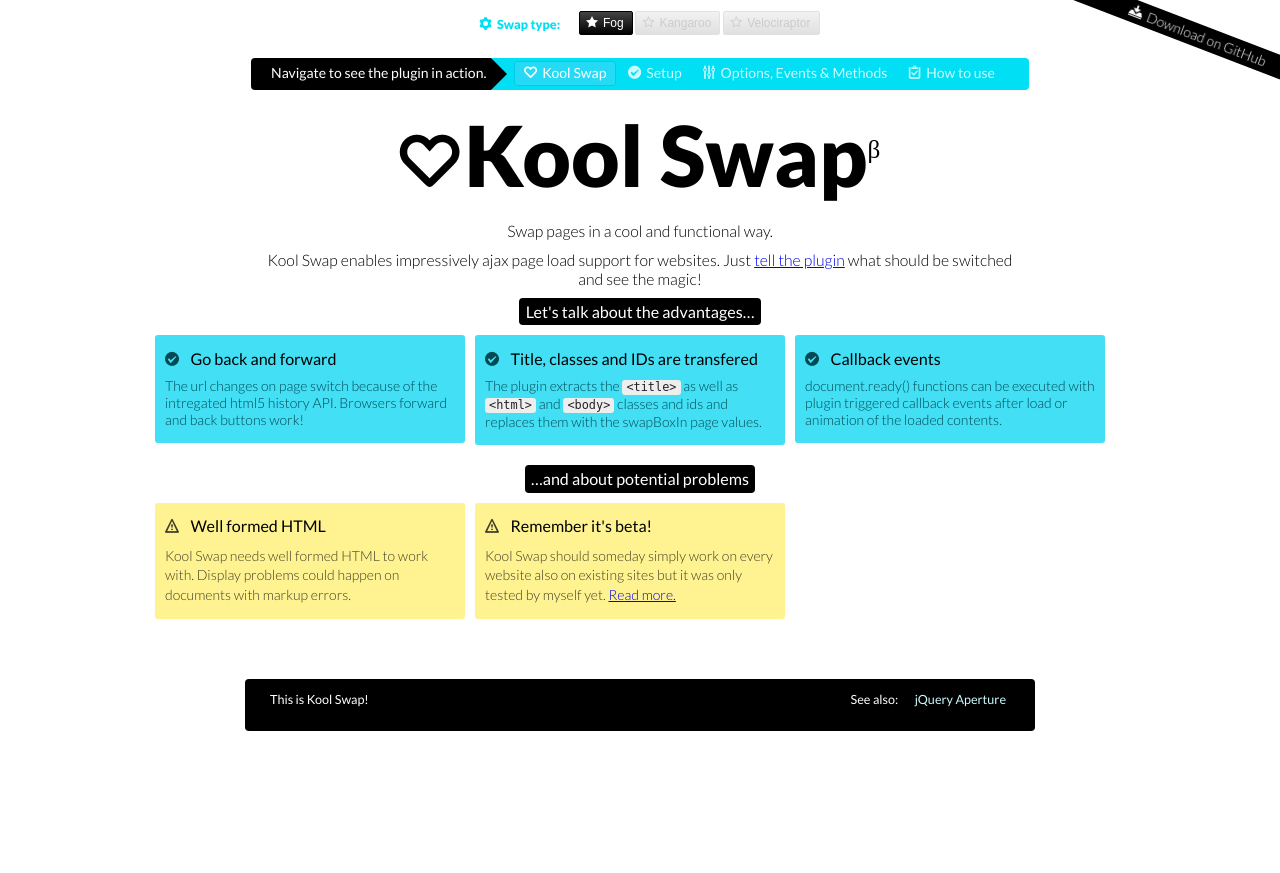
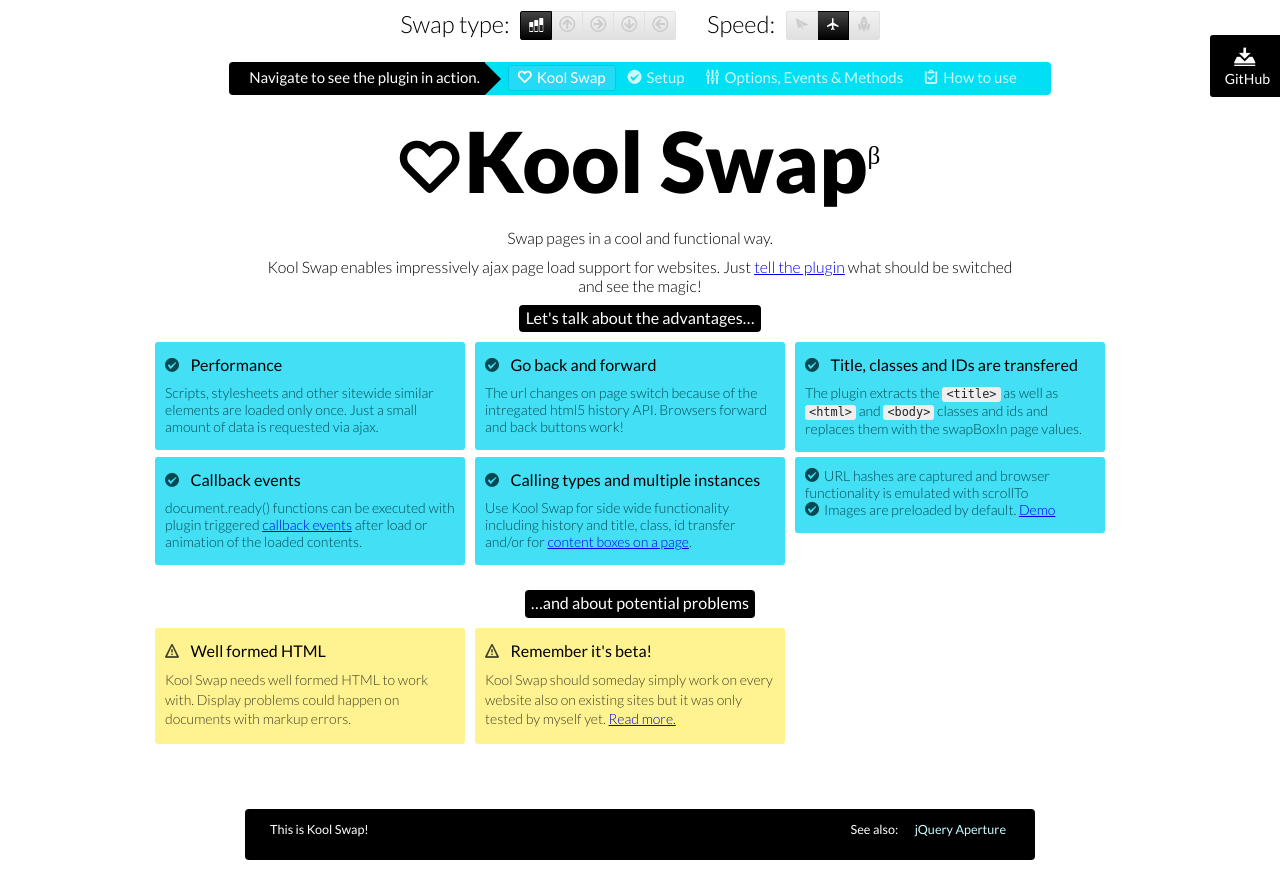
Before and after one commit to griffla/Kool-Swap, a PHP site: page /demo in a window 1280 px wide. Before the commit the page ends 731 px from the top, so only its background shows below. Run offline with PHP 8.4, Linux system fonts and the light colour scheme; some libraries are stand-ins or nearby versions.

Commit message:
Demonstration site adjustments

```diff
--- a/demo/css/demo.css
+++ b/demo/css/demo.css
@@ -12,14 +12,6 @@ body {
 	font-smoothing: antialiased;
 }
 
-
-[data-icon]:before {
-  font-family: Notice;
-  content: attr(data-icon);
-  speak: none;
-}
-
-
 @font-face {
 	font-family: 'icomoon';
 	src:url('../fonts/icomoon/icomoon.eot');
@@ -179,21 +173,25 @@ footer a:hover {
 #dl {
 	background: #000;
 	border: 4px;
+	border-bottom-left-radius: 3px;
+	border-top-left-radius: 3px;
 	color: #fff;
-	padding: .2em 6em;
+	font-weight: 400;
+	padding: 10px 10px 10px 15px;
 	position: fixed;
-	right: -75px;
-	top: 24px;
+	right: 0;
+	top: 35px;
 	text-decoration: none;
-	-moz-transform: rotate(21deg);
-	-webkit-transform: rotate(21deg);
-	-o-transform: rotate(21deg);
-	-ms-transform: rotate(21deg);
 	z-index: 99;
 }
 
+#dl [data-icon] {
+	font-size: 1.5em;
+}
+
 .main {
-	margin: 15px 0 0;
+	margin: 15px auto 0;
+	width: 980px;
 }
 
 .main > nav {
@@ -208,6 +206,7 @@ nav ul {
 
 header {
 	display: inline-block;
+	font-size: 15px;
 	margin: 0 0 0 0;
 
 }
@@ -291,28 +290,6 @@ nav ul li a [data-icon] {
 	top: 50%;
 }
 
-#animType {
-	background-color: #fff;
-	border-top: 0;
-	border-right: 0;
-	border-bottom-left-radius: 4px;
-	margin: 0 auto;
-	padding: 1px 3px;
-/*	position: fixed;*/
-/*	right: 0; */
-	top: 0;
-	z-index: 3;
-}
-
-#animType p {
-	color: #00dff3;
-	float: left;
-	font-size: .9em;
-	font-weight: 900;
-	line-height: 2.2em;
-	margin: 0 1.5em 0;
-}
-
 table {
 	border-collapse: collapse;
 	margin: 0 0 40px;
@@ -391,14 +368,47 @@ td:first-child {
 	font-weight: 400;
 }
 
+#settings {
+	background-color: #fff;
+	border-top: 0;
+	border-right: 0;
+	border-bottom-left-radius: 4px;
+	margin: 0 auto;
+	padding: 1px 3px;
+	top: 0;
+	z-index: 3;
+}
+
+#settings h2 {
+	background: none;
+	color: #000;
+	display: inline-block;
+	font-size: 1.7em;
+	font-weight: 300;
+	line-height: 1.1em;
+	margin: 0 8px 0;
+	padding: 0;
+	vertical-align: top;
+}
+
+#settings .buttons {
+	display: inline-block;
+	padding-right: 20px;
+}
+
+#settings .buttons:last-child {
+	padding-right: 8px;
+}
+
 button {
 	border: 1px solid #e1e1e1;
-	border-radius: 2px;
+	border-left-width: 0;
 	color: #ccc;
-	font-size: 12px;
+	font-size: 16px;
+	font-weight: 100;
 	line-height: 1em;
-	padding: 4px 8px 5px 6px;
-/*	text-transform: uppercase;*/
+	margin: 0;
+	padding: 4px 7px 5px;
 
 	background: #f2f2f2;
 	background: -moz-linear-gradient(top,  #f2f2f2 0%, #e0e0e0 100%);
@@ -410,8 +420,28 @@ button {
 	filter: progid:DXImageTransform.Microsoft.gradient( startColorstr='#f2f2f2', endColorstr='#e0e0e0',GradientType=0 );
 }
 
+.buttons button {
+	float: left;
+}
+
+.buttons button:first-child {
+	border-left-width: 1px;
+	border-bottom-left-radius: 2px;
+	border-top-left-radius: 2px;
+}
+
+.buttons button:last-child {
+	border-bottom-right-radius: 2px;
+	border-top-right-radius: 2px;
+}
+
+
+#settings button [data-icon]::before {
+	padding: 0;
+}
+
 button.active {
-	border: 1px solid #000;
+	border-color: #000;
 	color: #fff;
 
 	background: #000;
@@ -421,11 +451,7 @@ button.active {
 	background: -o-linear-gradient(top,  #444 0%,#000 100%);
 	background: -ms-linear-gradient(top,  #444 0%,#000 100%);
 	background: linear-gradient(to bottom,  #444 0%,#000 100%);
-	filter: progid:DXImageTransform.Microsoft.gradient( startColorstr='#444', endColorstr='#000',GradientType=0 );
-}
-
-button.active [data-icon]:before {
-	content: attr(data-icon-active);
+	filter: progid:DXImageTransform.Microsoft.gradient( startColorstr='#444444', endColorstr='#000000',GradientType=0 );
 }
 
 button:hover:not(.active) {
@@ -453,7 +479,7 @@ button:hover:not(.active) {
 	border-radius: 3px;
 	color: #034953;
 	float: left;
-	margin: 0 5px;
+	margin: 0 5px 5px;
 	max-width: 290px;
 	padding: 10px 10px 15px;
 	text-align: left;
@@ -491,3 +550,38 @@ sup {
 	display: table;
 	content: "";
 }
+
+
+.tooltip {
+	position: relative;
+}
+
+/* Tooltips */
+.tooltip:hover:before{
+	background-color: #333;
+	background-color: rgba(0, 0, 0, .75);
+	border-radius: 2px;
+	color: #ffffff;
+	content: attr(title);
+	display: block;
+	font: 300 12px 'Lato', serif;
+	height: 30px;
+	left: 0;
+	line-height: 30px;
+	padding: 0 15px;
+	position: absolute;
+	bottom: -40px;
+	white-space: nowrap;
+}
+
+.tooltip:hover:after{
+	border: 7px solid transparent;
+	border-bottom-color: #333;
+	border-bottom: 7px solid rgba(0, 0, 0, .75);
+	border-top: 0;
+	content: "";
+	display: block;
+	left: 10px;
+	position: absolute;
+	bottom: -10px;
+}
--- a/demo/index.html
+++ b/demo/index.html
@@ -2,7 +2,6 @@
 <html>
 
 <head>
-    <meta charset="utf-8">
     <title>Demonstration - Ajax page swap with history support and optional effects with jQuery Kool Swap!</title>
     <meta name="author" content="Joscha Schmidt">
     <meta name="description" content="Ajax page swap with history support and optional effects with jQuery Kool Swap!">
@@ -19,13 +18,26 @@
 </head>
 
 <body>
-    <div class="tip" id="animType">
-       <p><span aria-hidden="true" data-icon="&#xe002;"></span>Swap type:</p>
-       <button data-anim-type="ksFog" class="active"><span aria-hidden="true" data-icon="&#xe000;" data-icon-active="&#xe001;"></span>Fog</button>
-       <button data-anim-type="ksKangaroo"><span aria-hidden="true" data-icon="&#xe000;" data-icon-active="&#xe001;"></span>Kangaroo</button>
-       <button data-anim-type="ksVelociraptor"><span aria-hidden="true" data-icon="&#xe000;" data-icon-active="&#xe001;"></span>Velociraptor</button>
+    <div class="tip" id="settings">
+        <h2>Swap type:</h2>
+
+        <div class="buttons clear">
+            <button data-anim-type="ksFade" class="active tooltip" title="Fade"><span aria-hidden="true" data-icon="&#xe02d;"></span></button>
+            <button data-anim-type="ksBottomToTop" class="tooltip" title="Animate bottom to top"><span aria-hidden="true" data-icon="&#xe025;"></span></button>
+            <button data-anim-type="ksLeftToRight" class="tooltip" title="Animate left to right"><span aria-hidden="true" data-icon="&#xe027;"></span></button>
+            <button data-anim-type="ksTopToBottom" class="tooltip" title="Animate top to bottom"><span aria-hidden="true" data-icon="&#xe02b;"></span></button>
+            <button data-anim-type="ksRightToLeft" class="tooltip" title="Animate right to left"><span aria-hidden="true" data-icon="&#xe026;"></span></button>
+        </div>
+
+        <h2>Speed:</h2>
+
+        <div class="buttons clear">
+            <button data-anim-type="ksSlow" title="Slow"><span aria-hidden="true" data-icon="&#xe010;"></span></button>
+            <button data-anim-type="ksFast" class="active" title="Fast"><span aria-hidden="true" data-icon="&#xe011;"></span></button>
+            <button data-anim-type="ksUltraFast" title="Ultra Fast"><span aria-hidden="true" data-icon="&#xe012;"></span></button>
+        </div>
     </div>
-    <a id="dl" href="https://github.com/griffla/Kool-Swap"><span aria-hidden="true" data-icon="&#xe006;"></span>Download on GitHub</a>
+    <a id="dl" href="https://github.com/griffla/Kool-Swap"><span aria-hidden="true" data-icon="&#xe006;"></span><br>GitHub</a>
 
     <div id="main" class="main">
         <header>
@@ -36,7 +48,7 @@
 
 		        <ul>
                     <li><a class="active" href="/demo/index.html"><span aria-hidden="true" data-icon="&#xe00c;"></span>Kool Swap</a></li>
-                    <li><a href="/demo/the-how.html"><span aria-hidden="true" data-icon="&#xe005;"></span>Setup</a></li>
+                    <li><a href="/demo/setup.html"><span aria-hidden="true" data-icon="&#xe005;"></span>Setup</a></li>
                     <li><a href="/demo/options.html"><span aria-hidden="true" data-icon="&#xe00f;"></span>Options, Events & Methods</a></li>
                     <li><a id="ksExamples" href="/demo/examples"><span aria-hidden="true" data-icon="&#xe00e;"></span>How to use</a></li>
 		        </ul>
@@ -48,11 +60,16 @@
         <p>Swap pages in a cool and functional way.</p>
 
         <p class="kool-swap">
-            Kool Swap enables impressively ajax page load support for websites. Just <a href="the-how.html">tell the plugin</a> what should be switched and see the magic!<br>
+            Kool Swap enables impressively ajax page load support for websites. Just <a href="setup.html">tell the plugin</a> what should be switched and see the magic!<br>
         </p>
 
-        <section class="infoBox clear" style="margin-bottom:20px">
-            <div><h2>Let's talk about the advantages…</h2></div>
+        <section class="infoBox clear kool-swap" id="advantages" style="margin-bottom:20px">
+            <div><h2>Let's talk about the advantages&hellip;</h2></div>
+            <div class="info">
+                <span aria-hidden="true" data-icon="&#xe005;"></span><h2>Performance</h2><br>
+                Scripts, stylesheets and other sitewide similar elements are loaded only once. Just a small amount of data is requested via ajax.
+            </div>
+
             <div class="info">
                 <span aria-hidden="true" data-icon="&#xe005;"></span><h2>Go back and forward</h2><br>
                 The url changes on page switch because of the intregated html5 history API. Browsers forward and back buttons work!
@@ -65,9 +82,22 @@
 
             <div class="info">
                 <span aria-hidden="true" data-icon="&#xe005;"></span><h2>Callback events</h2><br>
-                document.ready() functions can be executed with plugin triggered callback events after load or animation of the loaded contents.
+                document.ready() functions can be executed with plugin triggered <a href="/demo/options.html#events">callback events</a> after load or animation of the loaded contents.
+            </div>
+
+            <div class="info">
+                <span aria-hidden="true" data-icon="&#xe005;"></span><h2>Calling types and multiple instances</h2><br>
+                Use Kool Swap for side wide functionality including history and title, class, id transfer and/or for <a href="/demo/examples/multiple-instances.html">content boxes on a page</a>.
+            </div>
+
+            <div class="info">
+                <span aria-hidden="true" data-icon="&#xe005;"></span><span>URL hashes are captured and browser functionality is emulated with scrollTo<span><br>
+                <span aria-hidden="true" data-icon="&#xe005;"></span><span>Images are preloaded by default. <a href="/demo/examples/lots-of-images.html">Demo</a><span><br>
             </div>
         </section>
+
+
+
 
         <section class="infoBox warning clear">
             <div><h2>&hellip;and about potential problems</h2></div>
@@ -78,7 +108,7 @@
 
             <div class="info kool-swap">
                 <span aria-hidden="true" data-icon="&#xe003;"></span><h2>Remember it's beta!</h2><br>
-                Kool Swap should someday simply work on every website also on existing sites but it was only tested by myself yet. <a href="examples">Read more.</a>
+                Kool Swap should someday simply work on every website also on existing sites but it was only tested by myself yet. <a href="/demo/examples/index.html#itsBeta">Read more.</a>
             </div>
 
         </section>
@@ -95,7 +125,7 @@
 	    </footer>
     </div>
 
-    <script src="/demo/js/jquery.animate-enhanced.min.js"></script>
+    <!-- script src="/demo/js/jquery.animate-enhanced.min.js"></script -->
     <script src="/js/jquery.kool-swap.js"></script>
     <script src="/demo/js/demo.js"></script>
     <script src="/demo/js/googleanalytics.js"></script>
```
Also changed, not shown: other parts of demo/css/demo.css (+37 -2 lines), demo/examples/bouncing-boxes.html (+27 -14 lines), demo/examples/index.html (+32 -13 lines), demo/examples/lots-of-images.html (+21 -8 lines), demo/js/demo.js (+73 -45 lines), demo/options.html (+62 -30 lines), demo/setup.html (+44 -9 lines), demo/fonts/icomoon/icomoon.svg, demo/fonts/icomoon/icomoon.ttf, demo/fonts/icomoon/icomoon.woff, 1 other file.
